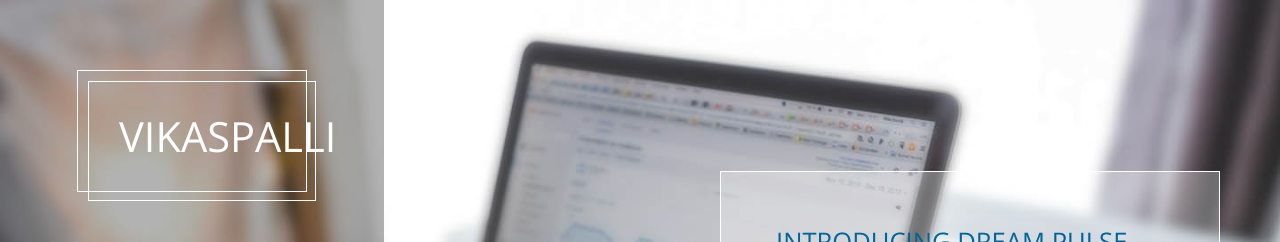
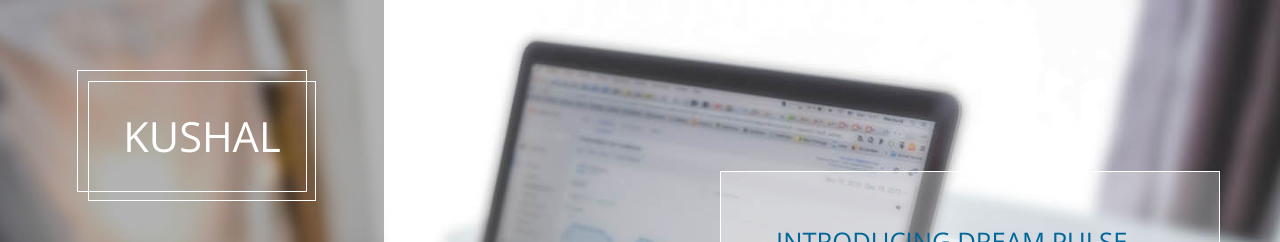
Before and after one commit to Kushal751/vikaspalli, a plain HTML site: page index.html in a window 1280 px wide. Shown: the top 242 px of the page. Drawn offline with nearby package versions, Linux system fonts and the light colour scheme.

Commit message:
Update index.html

```diff
--- a/index.html
+++ b/index.html
@@ -7,7 +7,7 @@
 
     <title>Kushal Biswas</title>
 <!--
-Vikaspalli
+Kushal
 https://templatemo.com/tm-536-dream-pulse
 -->
     <link rel="stylesheet" href="https://fonts.googleapis.com/css?family=Open+Sans:400,600" />
@@ -29,7 +29,7 @@ https://templatemo.com/tm-536-dream-pulse
               <div class="tm-brand-box">
                 <div class="tm-double-border-1">
                   <div class="tm-double-border-2">
-                    <h1 class="tm-brand text-uppercase">Vikaspalli</h1>
+                    <h2 class="tm-brand text-uppercase">Kushal</h2>
                   </div>
                 </div>
               </div>
```
